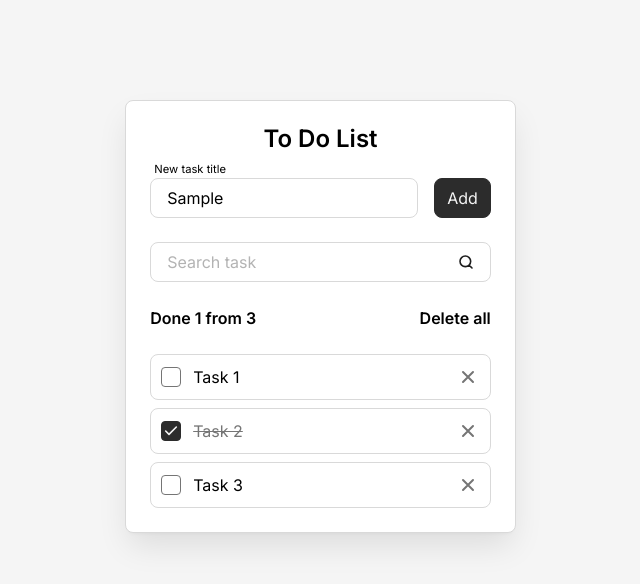
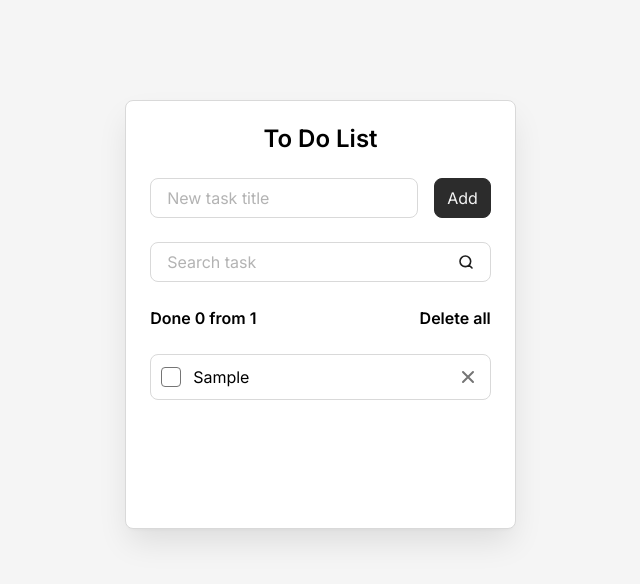
Before and after one commit to aestheticwar/pet-ToDoList, a React (Vite) app: page / in a window 1280 px wide. Both pictures are taken after typing "Sample" into the empty fields and a click on the button "Add". Shown: the top 584 px of the page, without its empty margins (312-952 px from the left). Built offline with nearby package versions, Linux system fonts and the light colour scheme.

Commit message:
add/remove/search tasks complite

```diff
--- a/src/components/AddTaskForm.jsx
+++ b/src/components/AddTaskForm.jsx
@@ -2,7 +2,7 @@ import { Button } from "./Button";
 import { Field } from "./Field";
 
 const AddTaskForm = (props) => {
-	const { addTask } = props;
+	const { addTask, setNewTaskTitle, newTaskTitle } = props;
 
 	const onSubmit = (e) => {
 		e.preventDefault();
@@ -10,7 +10,13 @@ const AddTaskForm = (props) => {
 	};
 	return (
 		<form className="todo__form" onSubmit={(e) => onSubmit(e)}>
-			<Field className="todo__field" label="New task title" id="new-task" />
+			<Field
+				className="todo__field"
+				label="New task title"
+				id="new-task"
+				value={newTaskTitle}
+				onInput={(e) => setNewTaskTitle(e.target.value)}
+			/>
 			<Button type="submit">Add</Button>
 		</form>
 	);
--- a/src/components/Field.jsx
+++ b/src/components/Field.jsx
@@ -1,5 +1,5 @@
 const Field = (props) => {
-	const { className = "", id, label, type = "text", onInput } = props;
+	const { className = "", id, label, type = "text", onInput, value } = props;
 	return (
 		<div className={`field ${className}`}>
 			<label className="field__label" htmlFor={id}>
@@ -8,6 +8,7 @@ const Field = (props) => {
 			<input
 				className="field__input"
 				id={id}
+				value={value}
 				placeholder=" "
 				autoComplete="off"
 				type={type}
--- a/src/components/SearchTaskForm.jsx
+++ b/src/components/SearchTaskForm.jsx
@@ -1,7 +1,7 @@
 import { Field } from "./Field";
 
 const SearchTaskForm = (props) => {
-	const { onSearchInput } = props;
+	const { searchQuery, setSearchQuery } = props;
 
 	const onSubmit = (e) => {
 		e.preventDefault();
@@ -14,7 +14,8 @@ const SearchTaskForm = (props) => {
 				label="Search task"
 				id="search-task"
 				type="search"
-				onInput={(e) => onSearchInput(e.target.value)}
+				value={searchQuery}
+				onInput={(e) => setSearchQuery(e.target.value)}
 			/>
 		</form>
 	);
--- a/src/components/ToDo.jsx
+++ b/src/components/ToDo.jsx
@@ -1,52 +1,103 @@
+import { useState, useEffect } from "react";
 import { AddTaskForm } from "./AddTaskForm";
 import { SearchTaskForm } from "./SearchTaskForm";
 import { ToDoInfo } from "./ToDoInfo";
 import { ToDoList } from "./ToDoList";
 
 const ToDo = () => {
-	const tasks = [
-		{ id: "task-1", title: "Task 1", isDone: false },
-		{ id: "task-2", title: "Task 2", isDone: true },
-		{ id: "task-3", title: "Task 3", isDone: false },
-	];
+	const [tasks, setTasks] = useState(() => {
+		const savedTasks = localStorage.getItem("tasks");
+		if (savedTasks) {
+			return JSON.parse(savedTasks);
+		} else return [];
+	});
+
+	const [newTaskTitle, setNewTaskTitle] = useState("");
+
+	const [searchQuery, setSearchQuery] = useState("");
+
+	useEffect(() => {
+		const tasksFromLocalStorage = JSON.parse(localStorage.getItem("tasks"));
+		if (tasksFromLocalStorage && tasksFromLocalStorage.length > 0) {
+			setTasks(tasksFromLocalStorage);
+		}
+	}, []);
+
+	useEffect(() => {
+		localStorage.setItem("tasks", JSON.stringify(tasks));
+	}, [tasks]);
+
 
 	const deleteAllTasks = () => {
-		console.log("Delete all tasks");
+		const isConfirm = confirm("Are you sure you want to delete tasks?");
+
+		if (isConfirm) {
+			setTasks([]);
+		}
 	};
 
 	const deleteTask = (task_id) => {
-		console.log(`Delete task ${task_id}`);
+		const deleteTaskName = tasks.find((task) => task.id === task_id).title;
+		const isConfirm = confirm(`Are you sure you want to delete task with name: ${deleteTaskName}?`);
+		if (isConfirm) {
+			setTasks(tasks.filter((task) => task.id !== task_id));
+		}
 	};
 
-	const togleTaskCompleted = (task_id, isDone) => {
-		console.log(`Togle task ${task_id}`);
-	};
-
-	const filterTasks = (query) => {
-		console.log(`Filter tasks by ${query}`);
+	const toogleTaskCompleted = (task_id, isDone) => {
+		setTasks(
+			tasks.map((task) => {
+				if (task.id === task_id) {
+					return { ...task, isDone };
+				} else return task;
+			})
+		);
 	};
 
 	const addTask = () => {
-		console.log(`Add task`);
+		if (newTaskTitle.trim().length > 0) {
+			const newTask = {
+				id: crypto?.randomUUID() ?? Date.now().toString(),
+				title: newTaskTitle,
+				isDone: false
+			};
+			setTasks([...tasks, newTask]);
+			setNewTaskTitle("");
+			setSearchQuery("");
+		}
 	};
 
-	const total = tasks.length;
 	const done = tasks.filter((task) => task.isDone).length;
+
+	const clearedSearchQuery = searchQuery.trim().toLowerCase();
+
+	const filteredTasks = clearedSearchQuery.length > 0 ?
+		tasks.filter((task) => {
+			return task.title.toLowerCase().includes(searchQuery.toLowerCase());
+		}) : null;
 
 	return (
 		<div className="todo">
 			<h1 className="todo__title">To Do List</h1>
-			<AddTaskForm addTask={addTask}/>
-			<SearchTaskForm onSearchInput={filterTasks} />
+			<AddTaskForm
+				newTaskTitle={newTaskTitle}
+				addTask={addTask}
+				setNewTaskTitle={setNewTaskTitle}
+			/>
+			<SearchTaskForm
+				searchQuery={searchQuery}
+				setSearchQuery={setSearchQuery}
+			/>
 			<ToDoInfo
-				total={total}
+				total={tasks.length}
 				done={done}
 				onDeleteAllButtonClick={deleteAllTasks}
 			/>
 			<ToDoList
 				tasks={tasks}
+				filteredTasks={filteredTasks}
 				onDeleteTaskButtonClick={deleteTask}
-				onTaskCompletedChange={togleTaskCompleted}
+				onTaskCompletedChange={toogleTaskCompleted}
 			/>
 		</div>
 	);
--- a/src/components/ToDoList.jsx
+++ b/src/components/ToDoList.jsx
@@ -1,16 +1,21 @@
 import { ToDoItem } from "./ToDoItem";
 
 const ToDoList = (props) => {
-	const { tasks = [], onDeleteTaskButtonClick, onTaskCompletedChange} = props;
+	const { tasks = [], filteredTasks, onDeleteTaskButtonClick, onTaskCompletedChange } = props;
 	const hasTasks = tasks.length > 0;
+	const isEmptyFilteredTasks = filteredTasks?.length === 0;
 
 	if (!hasTasks) {
-		return <div className="todo__empty-message"></div>;
+		return <div className="todo__empty-message">There are no tasks yet!</div>;
+	}
+
+	if (hasTasks && isEmptyFilteredTasks) {
+		return <div className="todo__empty-message">Tasks not found!</div>;
 	}
 
 	return (
 		<ul className="todo__list">
-			{tasks.map((task) => (
+			{(filteredTasks ?? tasks).map((task) => (
 				<ToDoItem
 					key={task.id}
 					className="todo__item"
```
